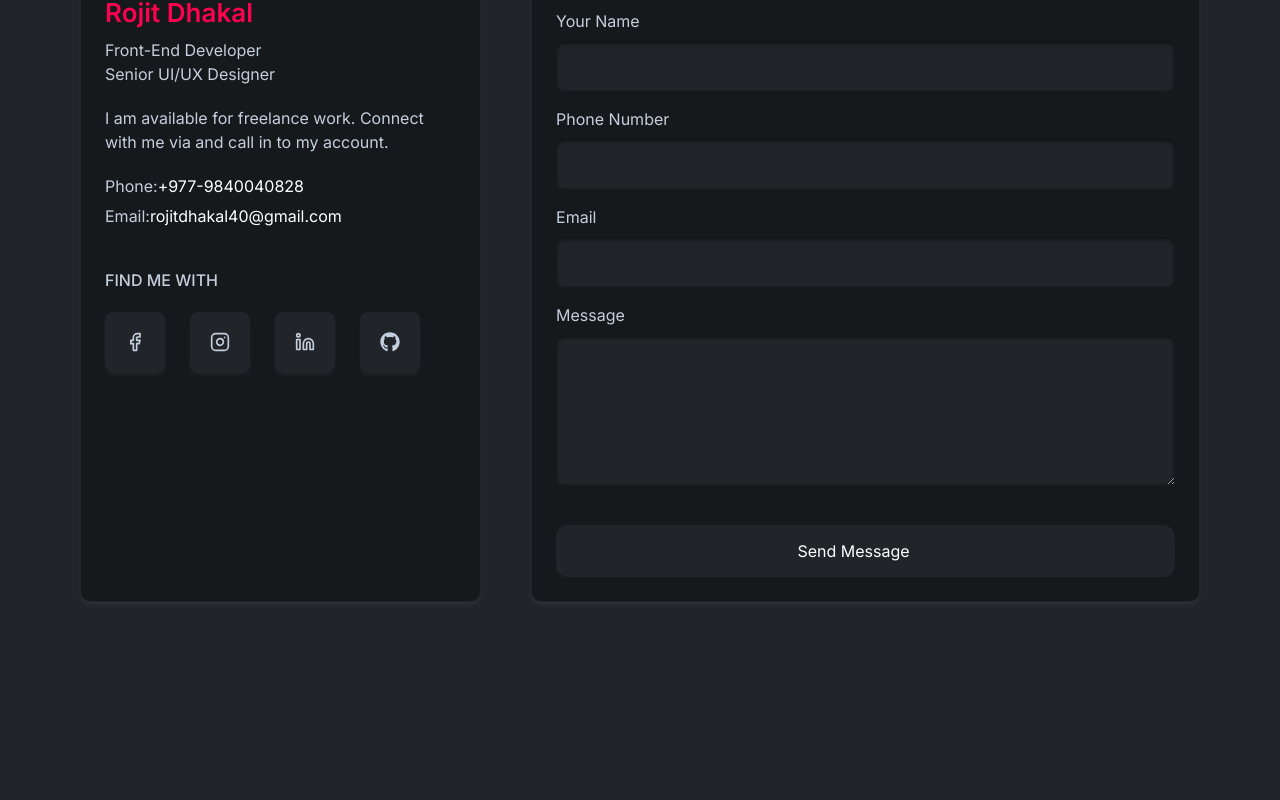
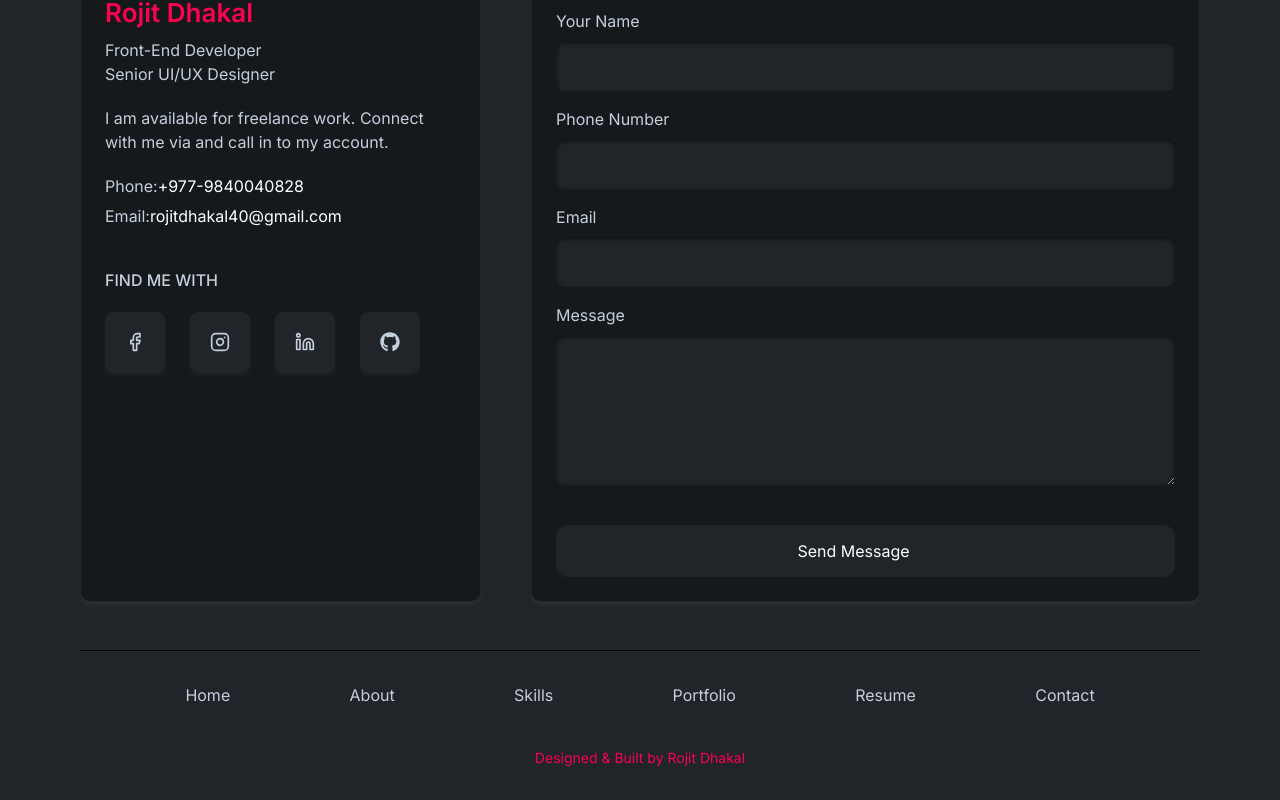
Before and after one commit to Rojit-1999/Portfolio, a Next.js app: page / in a window 1280 px wide. Shown: the part 3755-4555 px from the top of the page. Before the commit the page ends 4405 px from the top, so only its background shows below. Built offline with nearby package versions, Linux system fonts and the light colour scheme.

Commit message:
Footer added

```diff
--- a/app/Contact/page.tsx
+++ b/app/Contact/page.tsx
@@ -8,7 +8,7 @@ import Link from "next/link";
 
 const ContactPage = () => {
   return (
-    <div className="py-[3rem]">
+    <div className="py-[3rem] border-b-[1px] border-black">
       <div className="text-center ">
         <p className="text-secondary">CONTACT US</p>
         <h1 className="font-[600] text-[34px]  tracking-wider mt-[10px]">
@@ -34,15 +34,19 @@ const ContactPage = () => {
             <div className="flex flex-col gap-[6px]">
               <h1>
                 Phone:
+                <a href="tel:+977-9840040828">
                   <span className="text-white hover:text-secondary hover:underline hover:cursor-pointer">
                     +977-9840040828
                   </span>
+                </a>
               </h1>
               <h1>
                 Email:
+                <a href="mailto:rojitdhakal40@gmail.com">
                   <span className="text-white hover:text-secondary hover:underline hover:cursor-pointer">
                     rojitdhakal40@gmail.com
                   </span>
+                </a>
               </h1>
             </div>
 
--- a/app/Footer/page.tsx
+++ b/app/Footer/page.tsx
@@ -1,9 +1,20 @@
 import React from 'react'
+import { navItems } from '../Component/Data'
 
 const Footer = () => {
   return (
-    <div>
-
+    <div className='py-[2rem]'>
+      <div className=' text-text grid grid-cols-1 gap-[14px] place-items-center sm:flex sm:items-center sm:justify-evenly
+      hover:cursor-pointer'>
+        {navItems.map((items)=>(
+          <div>
+            {items.text}
+          </div>
+        ))}
+      </div>
+      <div className='text-secondary text-[10px] text-center mt-[20px] sm:mt-[40px] sm:text-[14px]'>
+     Designed & Built by Rojit Dhakal
+      </div>
     </div>
   )
 }
--- a/app/page.tsx
+++ b/app/page.tsx
@@ -5,6 +5,7 @@ import Portfolio from "./Portfolio/page";
 import Resume from "./resume/page";
 import AwesomeClients from "./Clients/Clients";
 import ContactPage from "./Contact/page";
+import Footer from "./Footer/page";
 
 export default function Home() {
   return (
@@ -17,6 +18,7 @@ export default function Home() {
       <Resume />
       <AwesomeClients />
       <ContactPage />
+      <Footer />
     </main>
     </div>
   );
```
Lines whose indentation alone changed are shown as unchanged.
